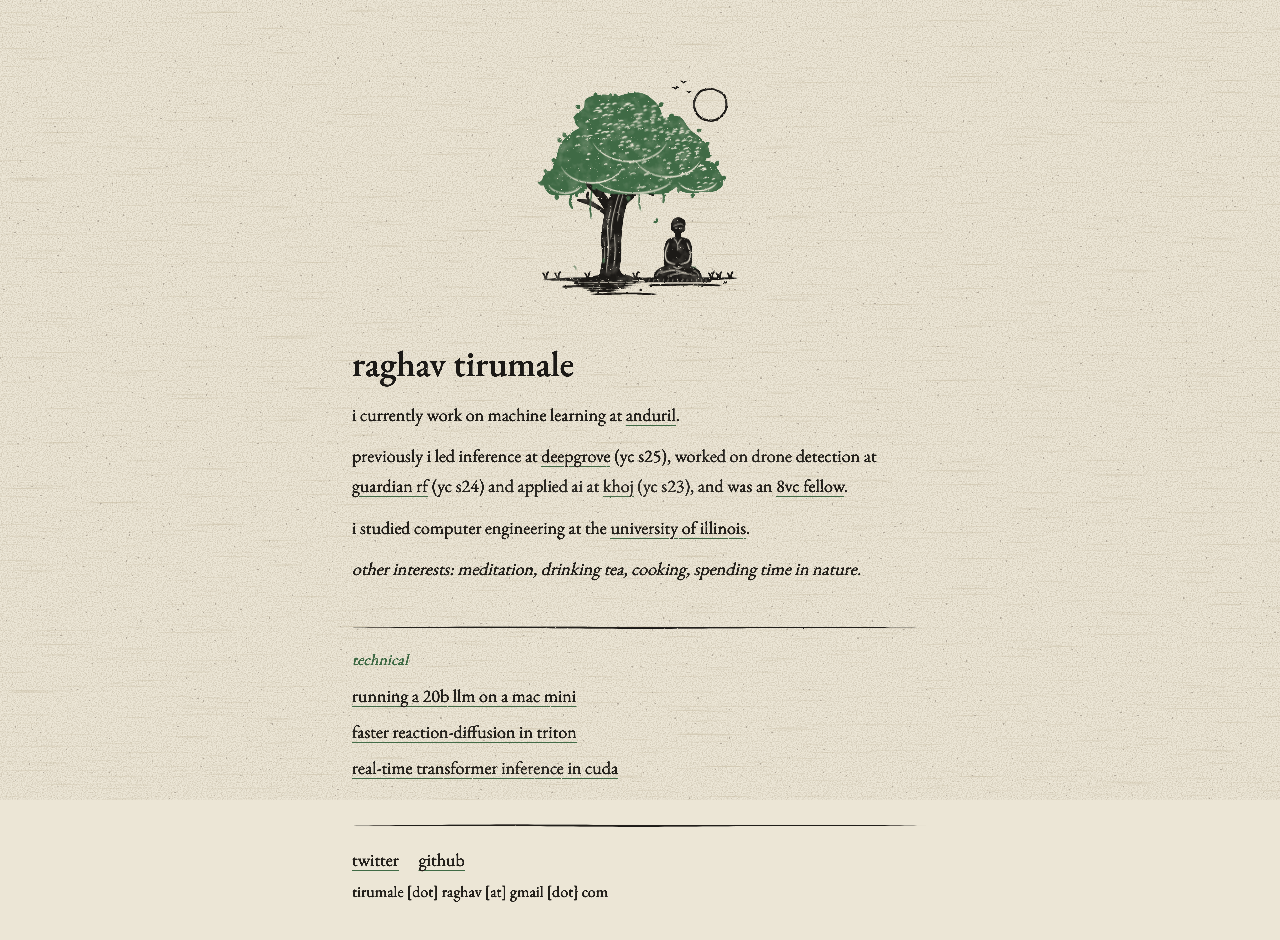
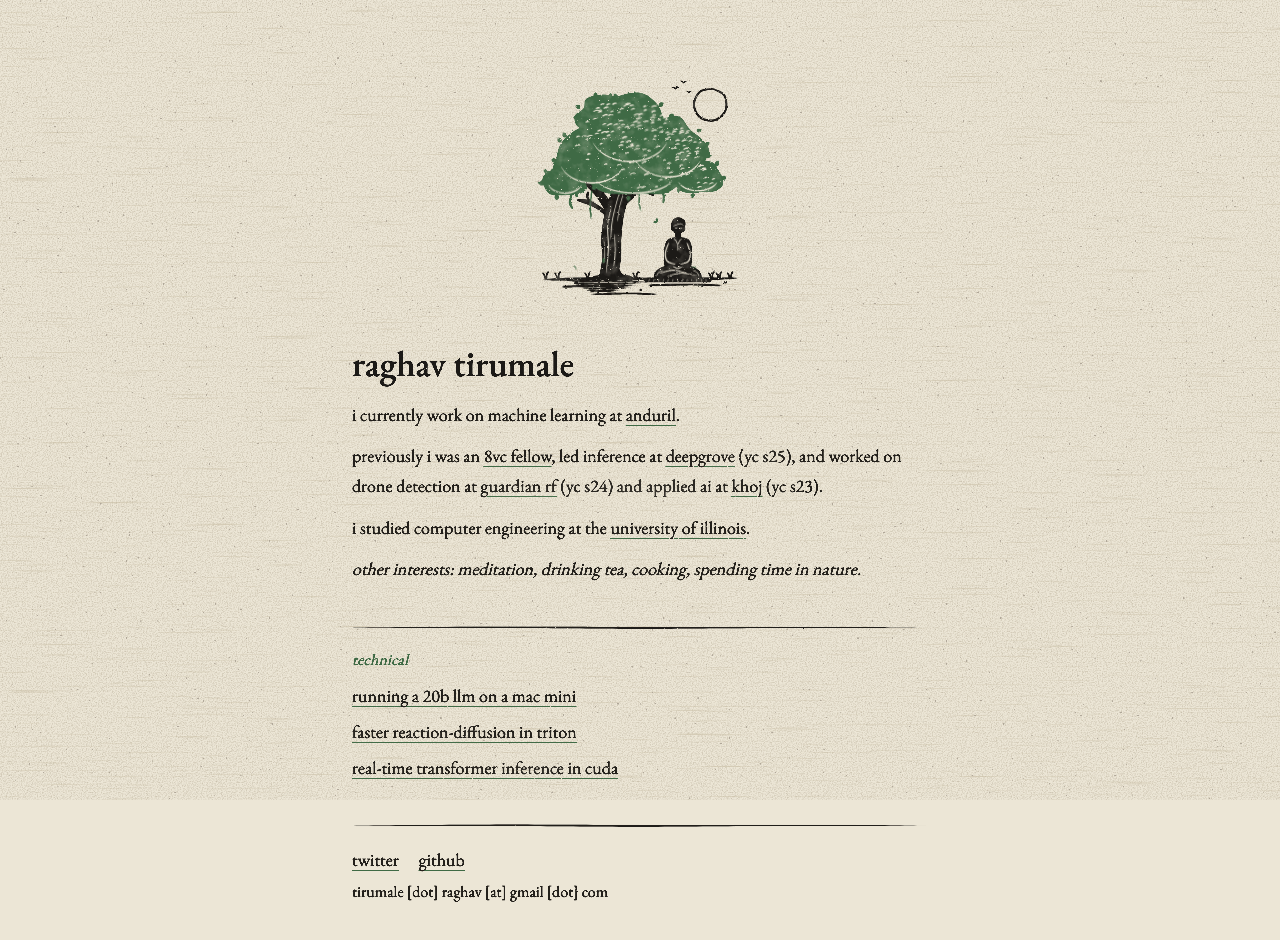
Before and after one commit to MythicalCow/web, a Next.js app: page / in a window 1280 px wide. Shown: the top 940 px of the page. Built offline with nearby package versions, Linux system fonts and the light colour scheme.

Commit message:
Lead past roles with the 8vc fellowship.
Co-Authored-By: Claude Opus 5.5 <noreply@anthropic.com>

```diff
--- a/src/app/page.tsx
+++ b/src/app/page.tsx
@@ -102,10 +102,11 @@ export default function Home() {
                 i currently work on machine learning at <A href={links.anduril} className="whitespace-nowrap">anduril</A>.
               </p>
               <p>
-                previously i led inference at <A href={links.deepgrove} className="whitespace-nowrap">deepgrove</A> <span className="whitespace-nowrap">(yc s25)</span>, worked on drone detection at{" "}
-                <A href={links.guardianRf} className="whitespace-nowrap">guardian rf</A> <span className="whitespace-nowrap">(yc s24)</span> and applied ai at{" "}
-                <A href={links.khoj} className="whitespace-nowrap">khoj</A> <span className="whitespace-nowrap">(yc s23)</span>, and was an{" "}
-                <A href={links.eightVc} className="whitespace-nowrap">8vc fellow</A>.
+                previously i was an <A href={links.eightVc} className="whitespace-nowrap">8vc fellow</A>, led inference at{" "}
+                <A href={links.deepgrove} className="whitespace-nowrap">deepgrove</A> <span className="whitespace-nowrap">(yc s25)</span>, and worked on drone
+                detection at <A href={links.guardianRf} className="whitespace-nowrap">guardian rf</A>{" "}
+                <span className="whitespace-nowrap">(yc s24)</span> and applied ai at <A href={links.khoj} className="whitespace-nowrap">khoj</A>{" "}
+                <span className="whitespace-nowrap">(yc s23)</span>.
               </p>
               <p>
                 i studied computer engineering at the <A href={links.uiuc} className="whitespace-nowrap">university of illinois</A>.
```
